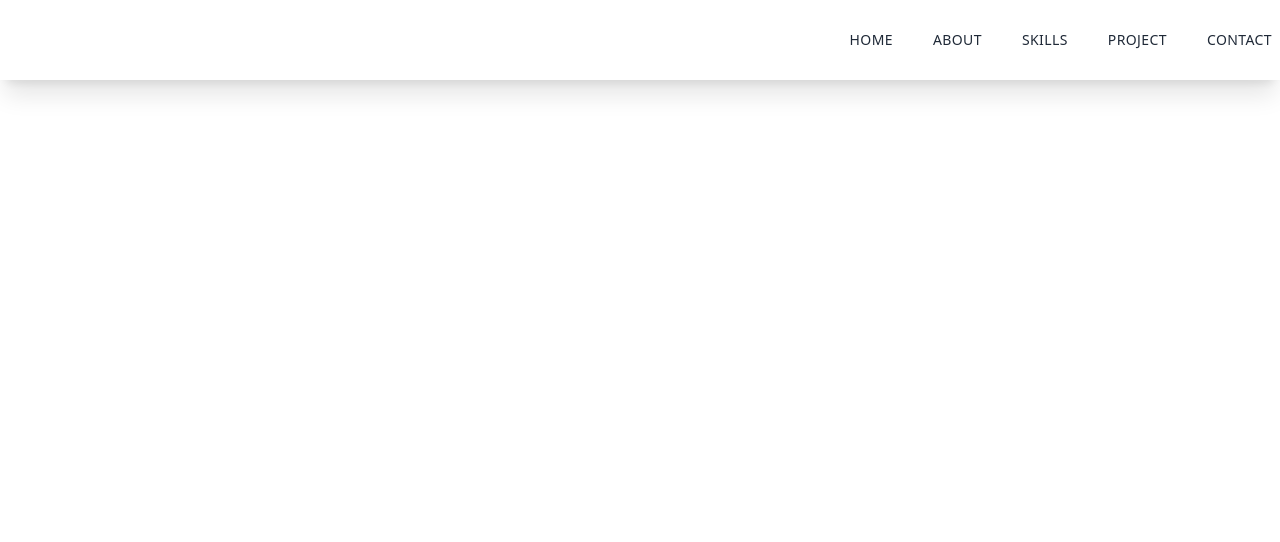
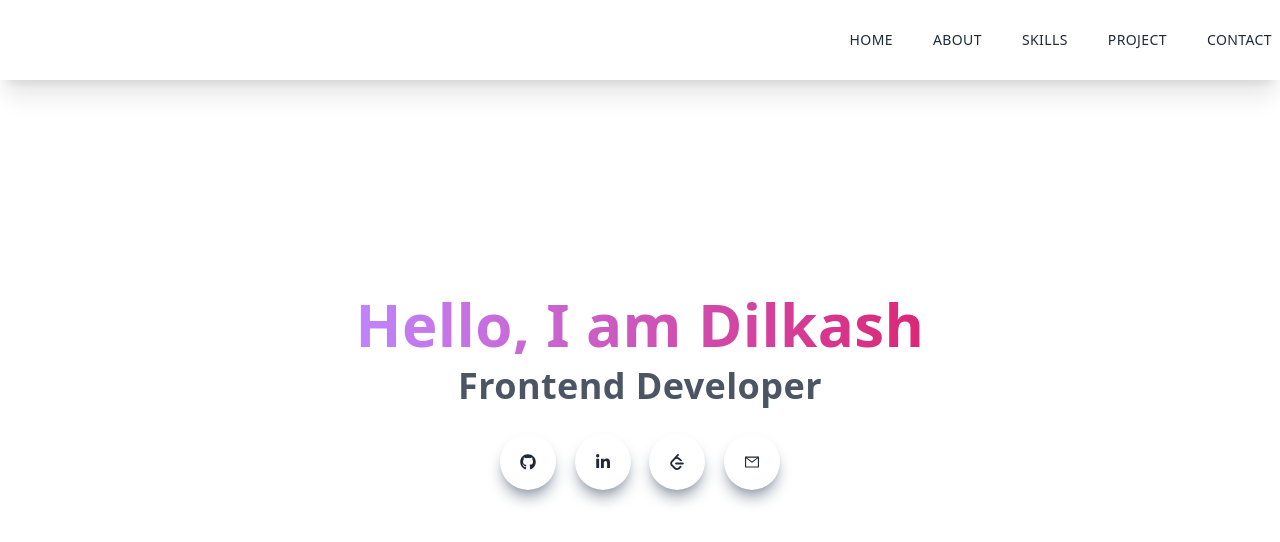
Before and after one commit to Dilkashpeshimam18/personal-portfolio-nextjs, a Next.js app: page / in a window 1280 px wide. Shown: the top 542 px of the page. Built offline with nearby package versions, Linux system fonts and the light colour scheme.

Commit message:
created hero section

```diff
--- /dev/null
+++ b/components/Hero/Hero.js
@@ -0,0 +1,37 @@
+import React from 'react'
+import { AiOutlineMenu, AiOutlineClose, AiOutlineMail } from 'react-icons/ai'
+import { FaLinkedinIn, FaGithub } from 'react-icons/fa'
+import { BsFillPersonLinesFill } from 'react-icons/bs'
+import { SiLeetcode } from 'react-icons/si'
+const Hero = () => {
+    return (
+        <div className='w-full h-screen text-center'>
+            <div className='flex justify-center items-center p-3 max-w-[1240px] w-full h-full mx-auto'>
+                <div>
+                    <h1 className='  font-extrabold text-transparent text-6xl  bg-clip-text bg-gradient-to-r from-purple-400 to-pink-600'>Hello, I am Dilkash</h1>
+                    <h2 className='text-gray-600  py-3'>Frontend Developer</h2>
+                    <div className='flex justify-between items-center m-auto max-w-[280px] py-4'>
+
+                        <div className='rounded-full shadow-lg shadow-gray-400 p-5 cursor-pointer hover:scale-110 ease-in duration-300'>
+                            <FaGithub />
+                        </div>
+                        <div className='rounded-full shadow-lg shadow-gray-400 p-5 cursor-pointer hover:scale-110 ease-in duration-300'>
+                            <FaLinkedinIn />
+                        </div>
+                        <div className='rounded-full shadow-lg shadow-gray-400 p-5 cursor-pointer hover:scale-110 ease-in duration-300'>
+
+                            <SiLeetcode />
+                        </div>
+                        <div className='rounded-full shadow-lg shadow-gray-400 p-5 cursor-pointer hover:scale-110 ease-in duration-300'>
+
+                            <AiOutlineMail />
+                        </div>
+                    </div>
+                </div>
+
+            </div>
+        </div>
+    )
+}
+
+export default Hero
--- a/components/Navbar/Navbar.js
+++ b/components/Navbar/Navbar.js
@@ -3,6 +3,7 @@ import Link from 'next/link'
 import { AiOutlineMenu, AiOutlineClose, AiOutlineMail } from 'react-icons/ai'
 import { FaLinkedinIn, FaGithub } from 'react-icons/fa'
 import { BsFillPersonLinesFill } from 'react-icons/bs'
+import { SiLeetcode } from 'react-icons/si'
 
 const Navbar = () => {
     const [nav, setNav] = useState(false)
@@ -93,6 +94,16 @@ const Navbar = () => {
                                 Let&#39;s Connect
                             </p>
                             <div className='flex items-center justify-between my-5 w-full sm:w-[80%]'>
+
+                                <a
+                                    href='https://github.com/fireclint'
+                                    target='_blank'
+                                    rel='noreferrer'
+                                >
+                                    <div className='rounded-full shadow-lg shadow-gray-400 p-3 cursor-pointer hover:scale-105 ease-in duration-300'>
+                                        <FaGithub />
+                                    </div>
+                                </a>
                                 <a
                                     href='https://www.linkedin.com/in/clint-briley-50056920a/'
                                     target='_blank'
@@ -102,29 +113,21 @@ const Navbar = () => {
                                         <FaLinkedinIn />
                                     </div>
                                 </a>
-                                <a
-                                    href='https://github.com/fireclint'
-                                    target='_blank'
-                                    rel='noreferrer'
-                                >
-                                    <div className='rounded-full shadow-lg shadow-gray-400 p-3 cursor-pointer hover:scale-105 ease-in duration-300'>
-                                        <FaGithub />
+
+                                <Link href='/resume'>
+                                    <div
+                                        onClick={() => setNav(!nav)}
+                                        className='rounded-full shadow-lg shadow-gray-400 p-3 cursor-pointer hover:scale-105 ease-in duration-300'
+                                    >
+                                        <SiLeetcode />
                                     </div>
-                                </a>
+                                </Link>
                                 <Link href='/#contact'>
                                     <div
                                         onClick={() => setNav(!nav)}
                                         className='rounded-full shadow-lg shadow-gray-400 p-3 cursor-pointer hover:scale-105 ease-in duration-300'
                                     >
                                         <AiOutlineMail />
-                                    </div>
-                                </Link>
-                                <Link href='/resume'>
-                                    <div
-                                        onClick={() => setNav(!nav)}
-                                        className='rounded-full shadow-lg shadow-gray-400 p-3 cursor-pointer hover:scale-105 ease-in duration-300'
-                                    >
-                                        <BsFillPersonLinesFill />
                                     </div>
                                 </Link>
                             </div>
--- a/pages/index.js
+++ b/pages/index.js
@@ -3,7 +3,7 @@ import Image from 'next/image'
 import { Inter } from '@next/font/google'
 import Navbar from '@/components/Navbar/Navbar'
 // import styles from '@/styles/Home.module.css'
-
+import Hero from '@/components/Hero/Hero'
 const inter = Inter({ subsets: ['latin'] })
 
 export default function Home() {
@@ -14,6 +14,7 @@ export default function Home() {
         <meta name="viewport" content="width=device-width, initial-scale=1" />
       </Head>
       <Navbar />
+      <Hero />
 
     </>
   )
--- a/styles/globals.css
+++ b/styles/globals.css
@@ -3,14 +3,6 @@
 @tailwind utilities;
 @import url("https://fonts.googleapis.com/css2?family=Raleway:wght@100;200;300;400;500;600;700;800;900&display=swap");
 
-html,
-body {
-  background: linear-gradient(
-    110.5deg,
-    rgba(248, 196, 249, 0.66) 22.8%,
-    rgba(253, 122, 4, 0.15) 64.6%
-  );
-}
 @layer base {
   body {
     @apply text-[#1f2937] tracking-wide;
@@ -25,7 +17,7 @@ body {
   }
 
   h1 {
-    @apply text-4xl sm:text-5xl md:text-6xl font-[Raleway];
+    @apply text-4xl sm:text-5xl md:text-6xl;
   }
 
   h2 {
```
